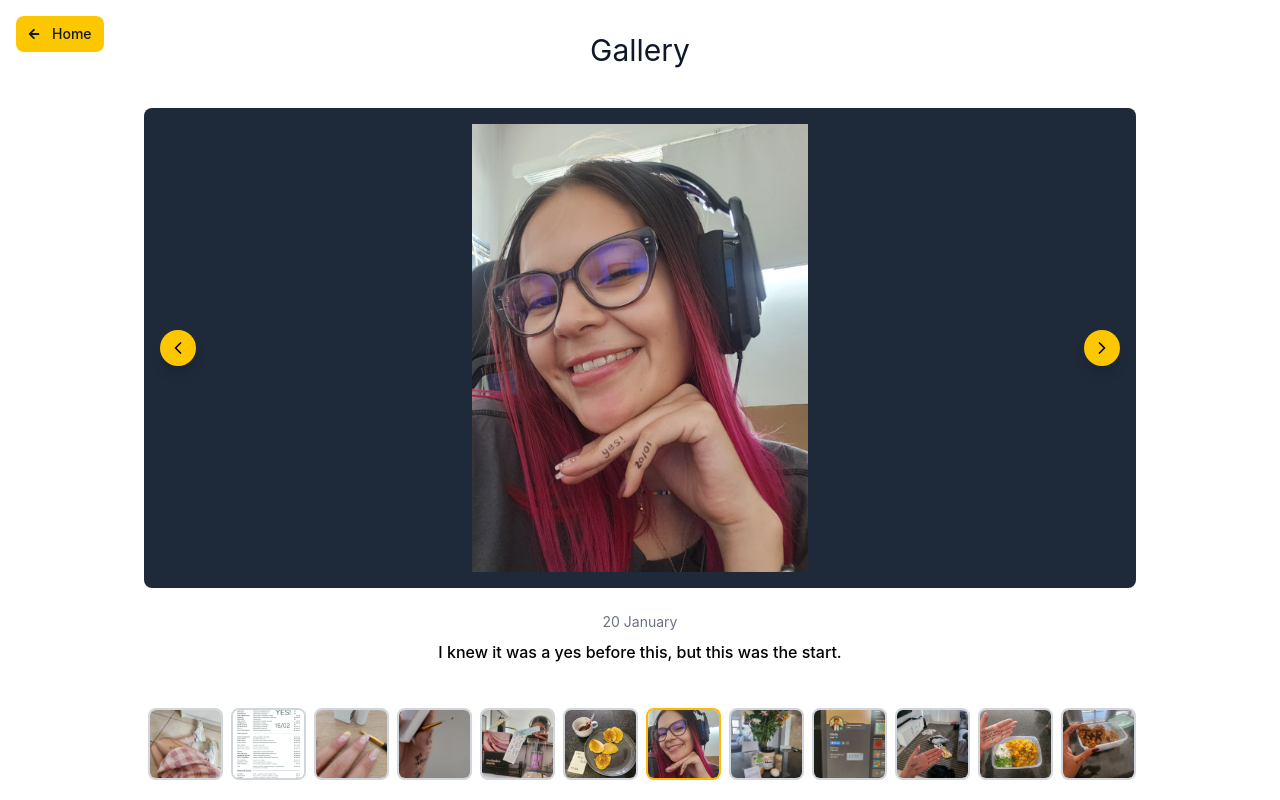
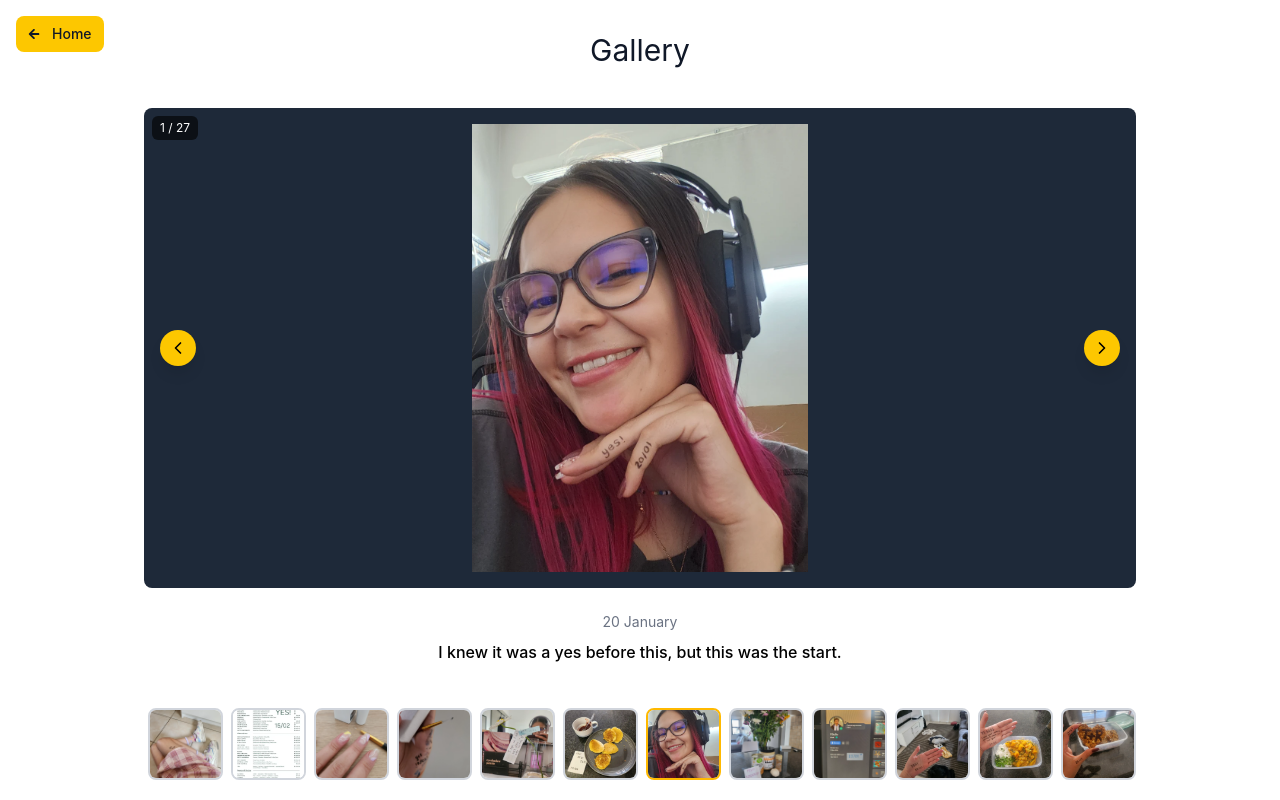
Before and after one commit to AreJayOh/my-sweet-boy, a React (Vite) app: page /gallery in a window 1280 px wide. Built offline with nearby package versions, Linux system fonts and the light colour scheme.

Commit message:
Indicator

```diff
--- a/src/pages/Gallery.jsx
+++ b/src/pages/Gallery.jsx
@@ -66,7 +66,7 @@ const Gallery = () => {
 
   return (
     <>
-    <div className="absolute w-full h-full z-10"></div>
+      <div className="absolute w-full h-full z-10"></div>
       <a
         href="/"
         className="z-20 p-2 md:px-3 md:py-2 m-4 mt-8 md:mt-4 bg-yellow-400 text-gray-900 font-medium rounded-lg hover:bg-yellow-500 transition-colors absolute top-0 left-0 flex justify-center items-center gap-2 md:gap-3 text-sm"
@@ -82,7 +82,11 @@ const Gallery = () => {
           <h1 className="text-3xl text-gray-900 text-center mb-10 mt-8">
             Gallery
           </h1>
-          <div className="bg-gray-800 rounded-lg mb-6 mx-4">
+          <div className="bg-gray-800 rounded-lg mb-6 mx-4 relative">
+            <div className="absolute top-2 left-2 bg-black/60 text-white text-xs px-2 py-1 rounded-md z-10">
+              {currentSlide + 1} / {photos.length}
+            </div>
+
             <Slider {...mainSettings}>
               {photos.map((photo) => (
                 <div key={photo.id} className="p-2 md:p-4 h-80 md:h-[60vh]">
```
